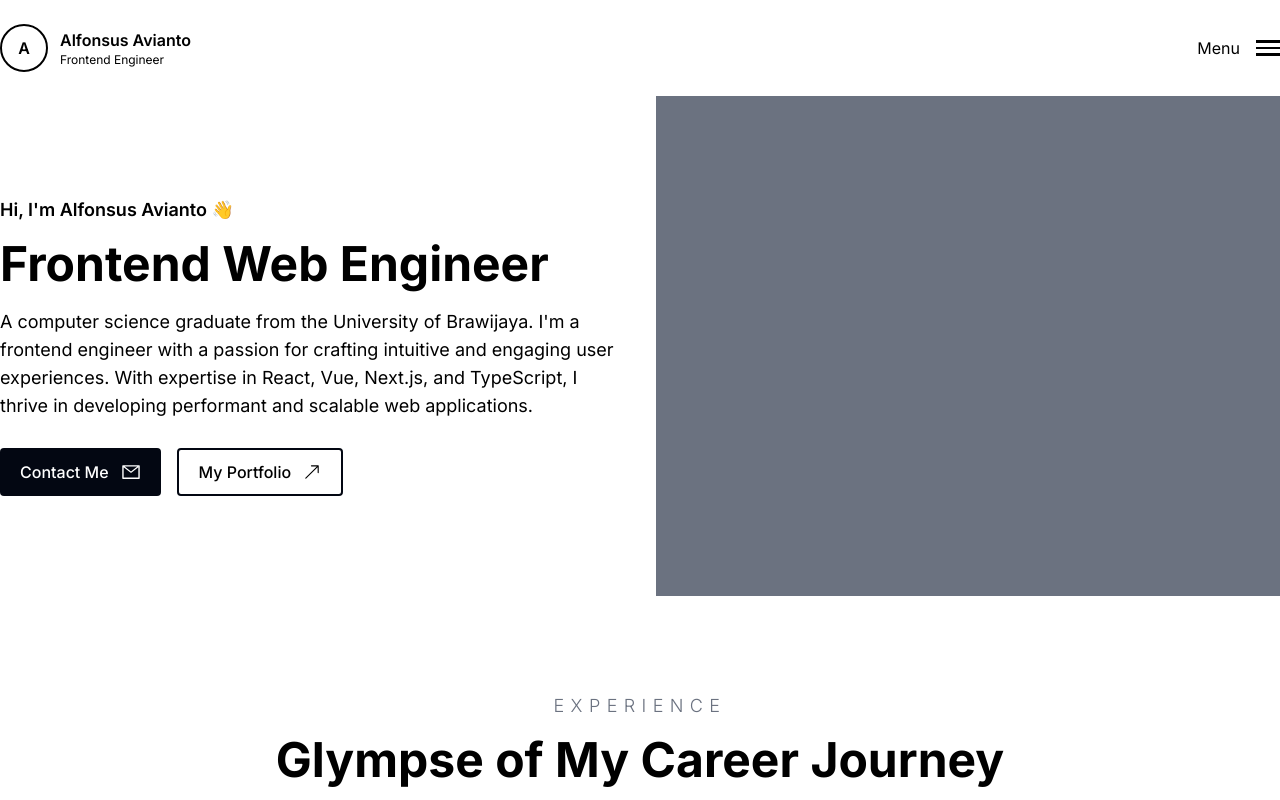
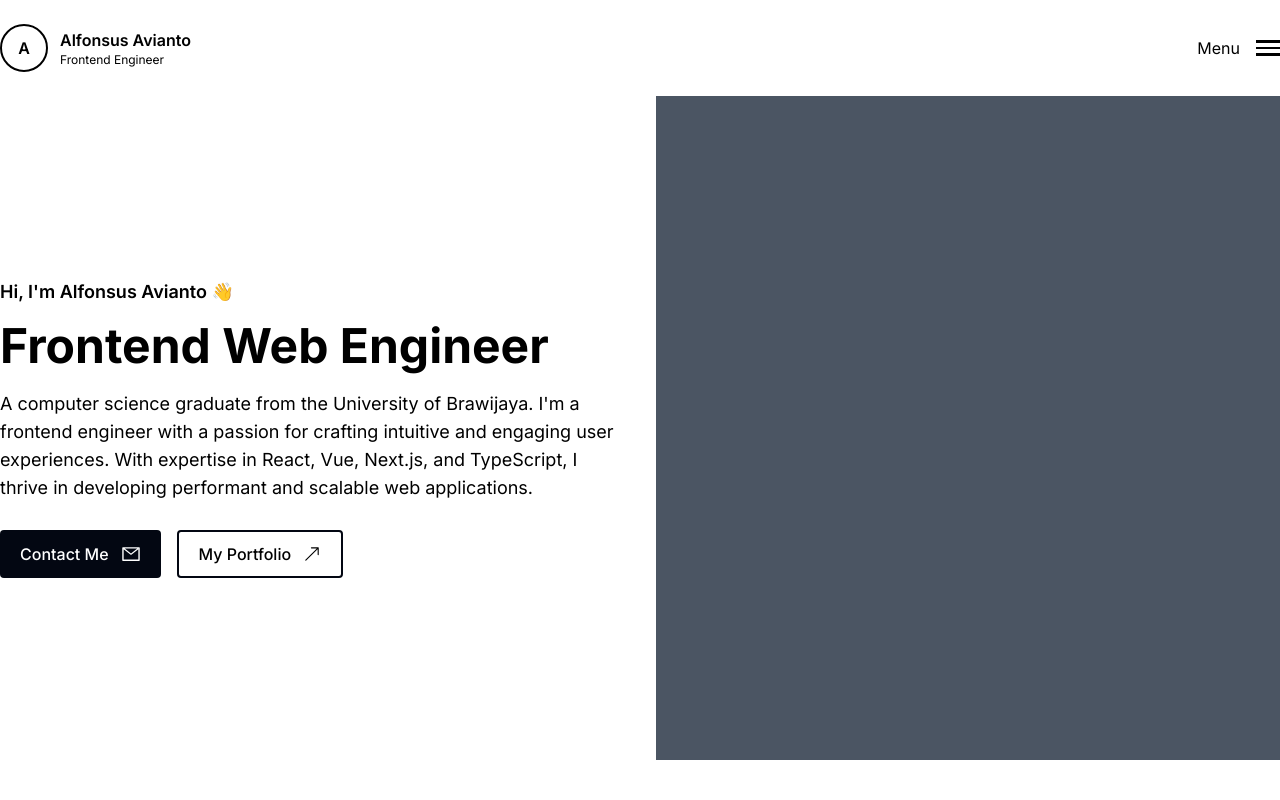
Before and after one commit to alfonsus20/personal-web, a Next.js app: page / in a window 1280 px wide. Shown: the top 800 px of the page. Built offline with nearby package versions, Linux system fonts and the light colour scheme.

Commit message:
add footer component

```diff
--- a/src/app/layout.tsx
+++ b/src/app/layout.tsx
@@ -3,6 +3,7 @@ import "./globals.css";
 import type { Metadata } from "next";
 import { Inter } from "next/font/google";
 import Script from "next/script";
+import Footer from "@/components/Footer";
 
 const inter = Inter({ subsets: ["latin"] });
 
@@ -21,6 +22,7 @@ export default function RootLayout({
       <body suppressHydrationWarning={true} className={inter.className}>
         <Navigation />
         <main>{children}</main>
+        <Footer />
         <Script id="clarity_tracker">
           {`(function(c,l,a,r,i,t,y){
                 c[a]=c[a]||function(){(c[a].q=c[a].q||[]).push(arguments)};
--- /dev/null
+++ b/src/components/Footer.tsx
@@ -0,0 +1,19 @@
+import { FaLinkedin, FaGithub } from "react-icons/fa";
+
+const Footer = () => {
+  return (
+    <div className="flex flex-col items-center text-center pt-8 pb-8 border-t-2 border-gray-700">
+      <div className="flex text-2xl gap-4 mb-4">
+        <div className="border-gray-600 rounded-full">
+          <FaLinkedin />
+        </div>
+        <div className="border-gray-600 rounded-full">
+          <FaGithub />
+        </div>
+      </div>
+      <p className="font-medium text-sm">Developed by <span className="font-bold">Alfonsus Avianto Chandrawan</span>, using Next.js and Tailwind CSS.</p>
+    </div>
+  );
+};
+
+export default Footer;
--- a/src/components/ProjectCard.tsx
+++ b/src/components/ProjectCard.tsx
@@ -1,6 +1,7 @@
 import Edusex from "@/assets/images/projects/edusex.png";
 import { generateArray } from "@/utils/array";
 import Image from "next/image";
+import { FaLink, FaGithub } from "react-icons/fa";
 
 const ProjectCard = () => {
   return (
@@ -14,8 +15,9 @@ const ProjectCard = () => {
           atque? Quam, non iste? Enim asperiores suscipit eum neque minima!
           atque? Quam, non iste? Enim asperiores suscipit eum neque minima!
         </p>
-        <div className="mt-auto flex flex-wrap gap-2">
-          {generateArray(5, "React.js").map((row, idx) => (
+        <div className="mt-auto">
+          <div className="flex flex-wrap gap-2 mb-4">
+            {generateArray(4, "React.js").map((row, idx) => (
               <span
                 key={idx}
                 className="text-sm border-[0.5px] px-2 py-1 rounded bg-gray-800 text-white"
@@ -23,6 +25,11 @@ const ProjectCard = () => {
                 React.js
               </span>
             ))}
+          </div>
+          <div className="flex gap-3 text-2xl">
+            <FaGithub />
+            <FaLink />
+          </div>
         </div>
       </div>
       <div className="w-1/2 relative">
--- a/src/sections/Hero.tsx
+++ b/src/sections/Hero.tsx
@@ -4,7 +4,7 @@ import { BsArrowUpRight } from "react-icons/bs";
 
 const Hero = () => {
   return (
-    <div className="flex items-center mx-auto max-w-screen-xl gap-x-8">
+    <div className="flex items-center mx-auto max-w-screen-xl gap-x-8 h-[calc(100vh-6rem)] pb-10">
       <div className="w-1/2">
         <div className="mb-7">
           <h2 className="font-semibold text-lg mb-4">
@@ -31,10 +31,8 @@ const Hero = () => {
           </Button>
         </div>
       </div>
-      <div className="w-1/2">
-        <div className="">
-          <div className="h-[500px] mx-auto bg-gray-500"></div>
-        </div>
+      <div className="w-1/2 bg-gray-600 h-full">
+        <div className="h-full mx-auto"></div>
       </div>
     </div>
   );
```
Lines whose indentation alone changed are shown as unchanged.
